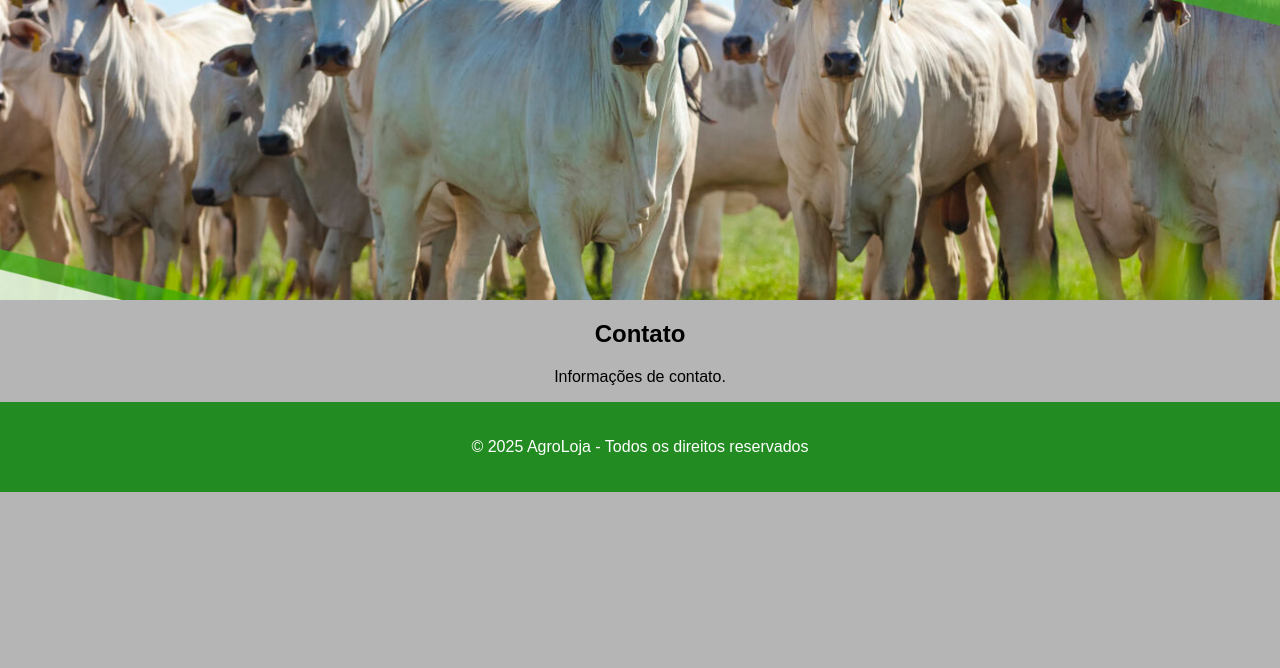
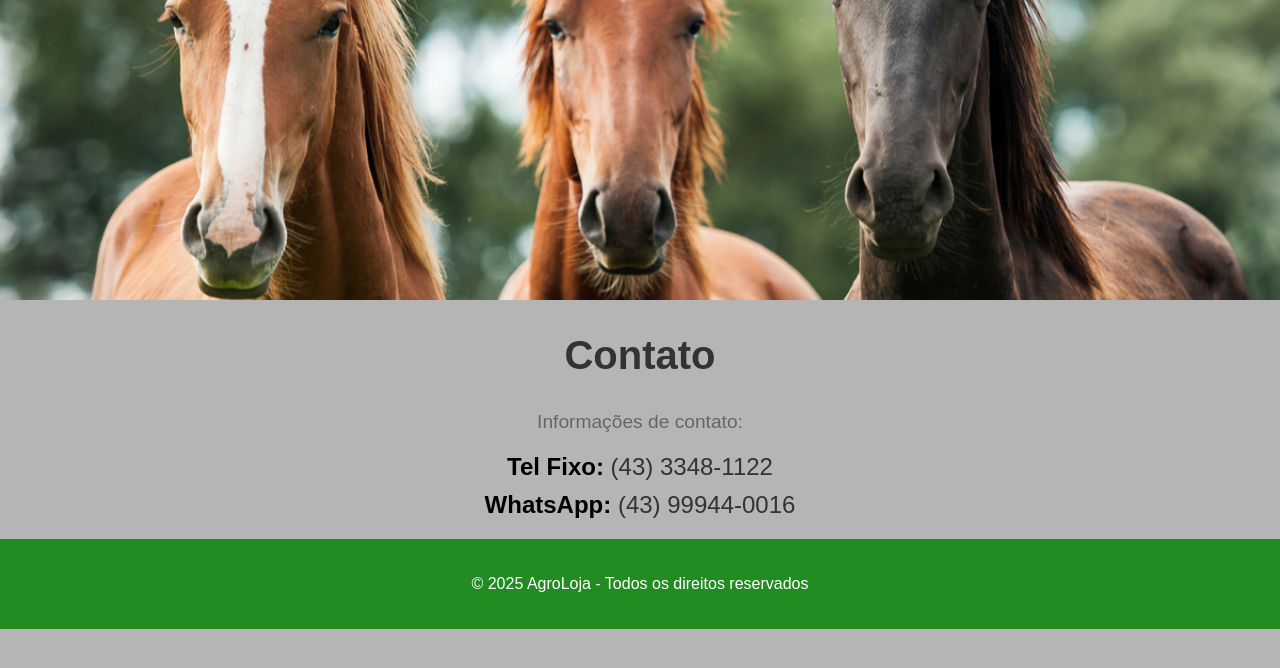
Before and after one commit to VectorBatesta/lojaWeb, a PHP site: page /contato.html in a window 1280 px wide. Shown: the part 73-741 px from the top of the page. Run offline with PHP 8.4, Linux system fonts and the light colour scheme.

Commit message:
i think everything done

```diff
--- a/contato.html
+++ b/contato.html
@@ -5,6 +5,33 @@
     <meta name="viewport" content="width=device-width, initial-scale=1.0">
     <title>Contato - AgroLoja</title>
     <link rel="stylesheet" href="styles.css">
+    <style>
+        .content {
+            text-align: center;
+            margin: 20px;
+        }
+        .content h1 {
+            font-size: 2.5em;
+            color: #333;
+        }
+        .content p {
+            font-size: 1.2em;
+            color: #666;
+        }
+        .content ul {
+            list-style-type: none;
+            padding: 0;
+        }
+        .content ul li {
+            font-size: 1.5em;
+            color: #333;
+            margin: 10px 0;
+        }
+        .content ul li span {
+            font-weight: bold;
+            color: #000;
+        }
+    </style>
 </head>
 <body>
     <header>
@@ -20,12 +47,15 @@
         </nav>
     </header>
 
-    <div class="store-image"></div> <!-- Imagem de Contato -->
+    <div class="store-image" style="background-image: url('images/cavalo.jpg');"></div> <!-- Imagem de Contato -->
 
     <section class="content">
         <h1>Contato</h1>
-        <p>Informações de contato.</p>
-        <!-- Add more content here as needed -->
+        <p>Informações de contato:</p>
+        <ul>
+            <li><span>Tel Fixo:</span> (43) 3348-1122</li>
+            <li><span>WhatsApp:</span> (43) 99944-0016</li>
+        </ul>
     </section>
 
     <footer>
--- a/styles.css
+++ b/styles.css
@@ -120,9 +120,14 @@ header nav ul li a:hover {
 }
 
 .products {
+    text-align: center;
+}
+
+.product-list {
     display: flex;
     flex-wrap: wrap;
     justify-content: center; /* Center the products */
+    margin-top: 20px;
 }
 
 .produto {
@@ -133,6 +138,11 @@ header nav ul li a:hover {
     transition: transform 0.3s;
     text-align: center;
     width: 200px; /* Adjust the width as needed */
+    height: 300px; /* Set a fixed height for all product boxes */
+    cursor: pointer; /* Make the cursor a pointer to indicate it's clickable */
+    display: flex;
+    flex-direction: column;
+    justify-content: space-between;
 }
 
 .produto img {
```
Also changed, not shown: admin.php (+78 -33 lines), home.php (+7 -5 lines), images/BPRURAL_MALA_DIRETA-BP-2016.jpg (deleted), images/PHOTO-2023-12-18-11-17-22.jpg (deleted), images/agora coloquese no lugar de sub 2.png (deleted), products_images/boi.jpg (renamed from images/boi.jpg), products_images/cavalo.jpg (added), products_images/cela.jpg (renamed from images/cela.jpg), products_images/equipamento.jpg (renamed from images/equipamento.jpg), products_images/porco.jpg (renamed from images/porco.jpg), products_images/racao.jpg (renamed from images/racao.jpg), products_images/remedio.jpg (renamed from images/remedio.jpg).
